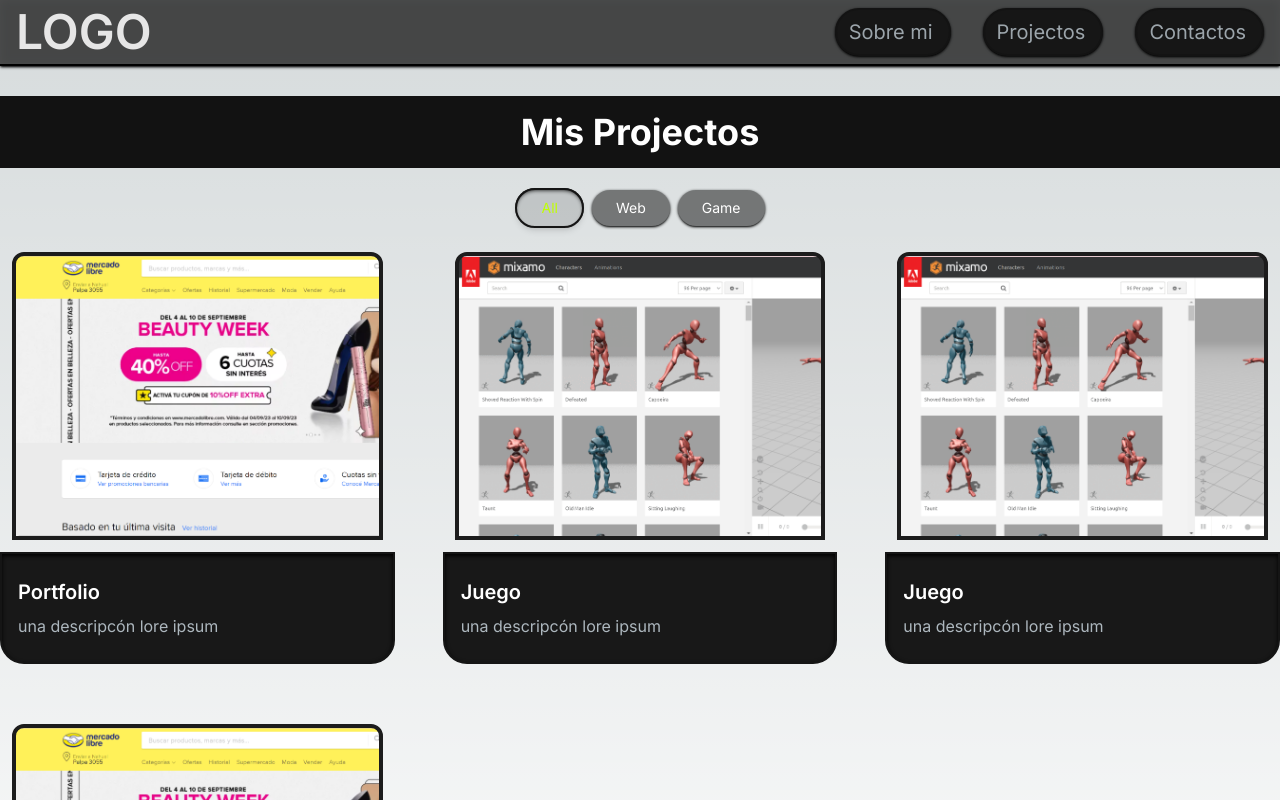
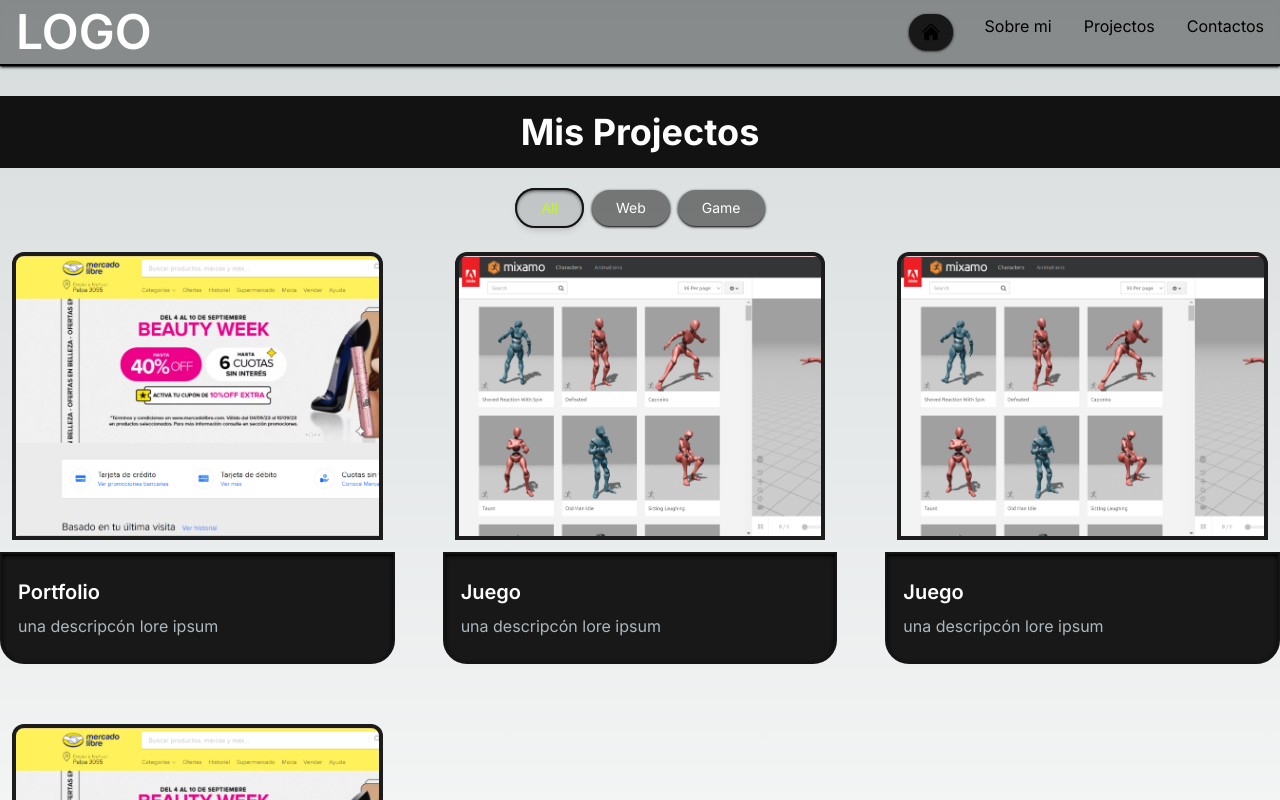
Before and after one commit to nahwish/The-Portfolio, a Next.js app: page /projects in a window 1280 px wide. Shown: the top 800 px of the page. Built offline with nearby package versions, Linux system fonts and the light colour scheme.

Commit message:
resend form

```diff
--- a/package.json
+++ b/package.json
@@ -20,6 +20,7 @@
     "react": "18.2.0",
     "react-animated-numbers": "^0.16.0",
     "react-dom": "18.2.0",
+    "react-scroll": "^1.8.9",
     "react-type-animation": "^3.1.0",
     "resend": "^1.0.0",
     "tailwindcss": "3.3.3"
--- a/src/app/api/send/route.js
+++ b/src/app/api/send/route.js
@@ -11,8 +11,8 @@
   const {email,subject,message} = body;
   try {
     const data = await resend.emails.send({
-      from: fromEmail,
-      to: ["nadaro@outlook.com", email],
+      from: "nahudaro@gmail.com",
+      to: ["nadaro@outlook.com"],
       subject: subject,
       react: (
         <>
@@ -22,9 +22,12 @@
           <p>{message}</p>
         </>
       ),
+      text:""
     });
 
-    return NextResponse.json(data);
+    console.log(data)
+    // return NextResponse.json(data);
+    return NextResponse.json({message:"email enviado"});
   } catch (error) {
     return NextResponse.json({ error });
   }
--- a/src/app/globals.css
+++ b/src/app/globals.css
@@ -30,9 +30,10 @@
     rgb(var(--background-start-rgb));
 }
 /* PAGE PROJECT */
-.project-text{
-
-
+@media (max-width: 768px) {
+  .menu {
+    display: none; /* Oculta la barra de navegación */
+  }
 }
 #animation{
   text-shadow: 5px 10px rgba(0, 0, 0, 0.703);
--- a/src/app/page.jsx
+++ b/src/app/page.jsx
@@ -2,7 +2,7 @@
 import  AboutSection  from "@/components/AboutSection";
 import HeroSection from "@/components/HeroSection";
 import { NavBar } from "@/components/NavBar";
-import { ProjectsSection } from "@/app/projects/page";
+import  ProjectsSection  from "@/app/projects/page";
 import { EmailSection } from "@/components/EmailSection";
 import { Footer } from "@/components/Footer";
 
@@ -11,11 +11,11 @@
     <main className="flex min-h-screen bg-[#121212] flex-col">
       <div className="container mx-auto px-12 py-12 ">
         <NavBar />
-        <div className="container mt-24 mx-auto px-12 py-4">
+        <div className="container mt-10 mx-auto px-12 py-4">
           <HeroSection />
           <AboutSection id="about"/>
-          {/* <ProjectsSection /> */}
-          <EmailSection id="contac"/>
+          <ProjectsSection />
+          <EmailSection />
         </div>
         <Footer />
       </div>
--- a/src/app/projects/page.jsx
+++ b/src/app/projects/page.jsx
@@ -61,7 +61,7 @@
     animate: { y: 0, opacity: 1 },
   };
   return (
-    <section>
+    <section id="projects">
       <h2 className="text-center project-text mt-24 mx-auto px-12 py-4 text-4xl font-bold text-white mb-2 bg-[#121212]">
         Mis Projectos
       </h2>
--- a/src/components/AboutSection.jsx
+++ b/src/components/AboutSection.jsx
@@ -47,7 +47,7 @@
 ];
 
 const AboutSection = () => {
-  const [tab, setTab] = useState("skills");
+  const [tab, setTab] = useState("education");
   const [isPending, startTransition] = useTransition();
 
   const handleTabChange = (id) => {
@@ -58,7 +58,7 @@
 
   return (
     <>
-      <section className="text-white md:grid md:grid-cols-2 gap-4 pt-8 pb-0 px-7">
+      <section id="about" className="text-white md:grid md:grid-cols-2 gap-4 pt-8 pb-0 ">
         <Image
           src="/image/about.jpg"
           width={400}
--- a/src/components/EmailSection.jsx
+++ b/src/components/EmailSection.jsx
@@ -33,7 +33,10 @@
     }
   }
   return (
-    <section className="grid md:grid-cols-2 my-12 md:my-12 py-24 gap-4 relative">
+    <section
+      id="contac"
+       className="grid md:grid-cols-2 my-12 md:my-12 py-24 gap-4 relative"
+    >
       <div className="bg-[radial-gradient(ellipse_at_center,_var(--tw-gradient-stops))] from-purple-900 to-transparent rounded-full h-80 w-80 blur-lg z-0 absolute top-3/4 -left-4 transform -translate-x-1/2 -translate-1/2"></div>
       <div className="z-5">
         <h5 className="text-xl font-bold text-white my-2">Lets Connect</h5>
--- a/src/components/HeroSection.jsx
+++ b/src/components/HeroSection.jsx
@@ -6,14 +6,15 @@
 
 export default function HeroSection() {
   return (
-    <section>
+    <section id="home" className="">
       <div className="grid grid-cols-1 lg:grid-cols-12 ">
         <motion.div
-        initial={{opacity:0}}
-        animate={{ opacity : 1 }}
-        transition={{ duration:1}}
-        className="col-span-7 place-self-center text-center ">
-          <h1 className="text-white  shadow-inner shadow-black rounded-full border-2 bg-[#170b3b3c] border-[#151515] mb-10 text-4xl sm:text-5xl lg:text-6xl font-extrabold">
+          initial={{ opacity: 0 }}
+          animate={{ opacity: 1 }}
+          transition={{ duration: 1 }}
+          className="col-span-7 place-self-center text-center "
+        >
+          <h1 className="text-white  py-4 shadow-inner shadow-black rounded-full border-2 bg-[#170b3b3c] border-[#151515] mb-10 text-4xl sm:text-5xl lg:text-4xl font-extrabold">
             <span
               id="yosoy"
               className="  font-bold text-transparent p-3 bg-clip-text bg-gradient-to-r from-purple-400 to-pink-600"
@@ -51,7 +52,7 @@
             expedita sunt. Quae, nulla sapiente. Aut sit ducimus iure excepturi
             magni!
           </p>
-          <div>
+          <div className="pt-20 pb-20">
             <button className=" hover:text-[#BFFF00] px-6 py-3  w-full sm:w-fit mr-4  shadow shadow-black mb-2 rounded-full border-2 bg-[#181818] border-[#151515]">
               hire me
             </button>
@@ -63,7 +64,7 @@
         <div className="col-span-5 place-self-center mt-4 lg:mt-0">
           <div
             id="personalFoto"
-            className=" bg-[#170b3b3c] w-[250px] h-[250px] relative lg:w-[400px] lg:h-[400px] shadow-inner shadow-black rounded-full border-2 border-[#151515]"
+            className=" bg-[#170b3b3c] w-[250px] h-[250px] relative lg:w-[300px] lg:h-[400px] shadow-inner shadow-black rounded-full border-2 border-[#151515]"
           >
             <Image
               src="/image/fotico.jpeg"
@@ -71,7 +72,7 @@
               height={150}
               alt="personal-image"
               id="personalFoto"
-              className="absolute transform -translate-x-1/2 -translate-y-1/2 top-1/2 left-1/2"
+              className="absolute transform -translate-x-1/2 -translate-y-1/2 top-1/2 left-1/2 "
             />
           </div>
         </div>
--- a/src/components/MenuOverlay.jsx
+++ b/src/components/MenuOverlay.jsx
@@ -1,12 +1,21 @@
 import React from 'react'
-import NavLink from './NavLink';
+import { Link } from 'react-scroll';
+
 
 export const MenuOverlay = ({links}) => {
   return (
     <ul className="flex flex-col py-4 items-center ">
       {links.map((link, index) => (
         <li key={index}>
-          <NavLink href={link.path} title={link.title} />
+          <Link
+            to={link.path}
+            spy={true}
+            smooth={true}
+            offset={-150}
+            duration={500}
+          >
+            {link.title}
+          </Link>
         </li>
       ))}
     </ul>
--- a/src/components/NavBar.jsx
+++ b/src/components/NavBar.jsx
@@ -1,23 +1,34 @@
 "use client";
-import Link from "next/link";
+import {Link} from "react-scroll";
+// import Link from "next/link";
 import React,{ useState } from "react";
 import NavLink from "./NavLink";
-import { Bars3Icon, XmarkIcon } from "@heroicons/react/24/solid";
-import { MenuOverlay } from "./MenuOverlay";;
+import { Bars3Icon, XmarkIcon, HomeIcon } from "@heroicons/react/24/solid";
+import { MenuOverlay } from "./MenuOverlay";
+import Image from "next/image";
+<svg xmlns="http://www.w3.org/2000/svg" fill="none" viewBox="0 0 24 24" stroke-width="1.5" stroke="currentColor" class="w-6 h-6">
+  <path stroke-linecap="round" stroke-linejoin="round" d="M2.25 12l8.954-8.955c.44-.439 1.152-.439 1.591 0L21.75 12M4.5 9.75v10.125c0 .621.504 1.125 1.125 1.125H9.75v-4.875c0-.621.504-1.125 1.125-1.125h2.25c.621 0 1.125.504 1.125 1.125V21h4.125c.621 0 1.125-.504 1.125-1.125V9.75M8.25 21h8.25" />
+</svg>
 
 const navLink = [
-  { title: "Sobre mi", path: "#about" },
-  { title: "Projectos", path: "#projects" },
-  { title: "Contactos", path: "#contac" },
+  { title: "Sobre mi", path: "about" },
+  { title: "Projectos", path: "projects" },
+  { title: "Contactos", path: "contac" },
 ];
 
 export const NavBar = () => {
+   const [click, setClick] = useState(false);
+   const handleClick = () => setClick(!click);
   const [navbarOpen, setNavbarOpen] = useState(false);
   return (
-    <nav className="fixed top-0 left-0 right-0 z-10 bg-[#121212] bg-opacity-70 backdrop-blur-sm brightness-90 ">
-      <div className="flex flex-wrap items-center justify-between mx-auto px-4 py-2  shadow border-b-2 border-black  shadow-black ">
+    <nav className="fixed top-0 left-0 right-0 z-10 bg-[#121212] bg-opacity-40 backdrop-blur-sm brightness-30 ">
+      <div className="flex flex-wrap items-center justify-between mx-auto px-4 py-2  shadow border-b-2 border-black  shadow-black">
         <Link
-          href={"/"}
+          to="home"
+          spy={true}
+          smooth={true}
+          offset={-150}
+          duration={500}
           className="text-2xl md:text-5xl text-white font-semibold"
         >
           {" "}
@@ -40,12 +51,41 @@
             </button>
           )}
         </div>
-        <div className="menu block   border-top-30 " id="navbar">
-          <ul className="flex p-4 md:p-0 md:flex-row md:space-x-8 mt-0 ">
+        <div
+          className="menu block   border-top-30"
+          id="navbar"
+        >
+          <ul className="flex p-4 md:p-0 md:flex-row  md:space-x-8 mt-0 cursor-pointer  ">
+            <li className="flex items-center  rounded-full px-3 py-2 shadow  shadow-black   bg-[#181818] border-[#151515] ">
+              <Link
+                to="home"
+                spy={true}
+                smooth={true}
+                offset={-150}
+                duration={500}
+              >
+                <HomeIcon className="h-5 w-5" />
+              </Link>
+            </li>
             {navLink.map((link, index) => (
-              <li key={index}>
-                <NavLink href={link.path} title={link.title} />
-              </li>
+              <span key={index}>
+                <li
+                  onClick={handleClick}
+                  key={index}
+                  className={`hover:text-[#BFFF00] `}
+                >
+                  <Link
+                    active={true}
+                    to={link.path}
+                    spy={true}
+                    smooth={true}
+                    offset={-50}
+                    duration={500}
+                  >
+                    {link.title}
+                  </Link>
+                </li>
+              </span>
             ))}
           </ul>
         </div>
```
Also changed, not shown: public/image/projects/home.png (added), 1 other file (tests, documents, lock files or other folders).
